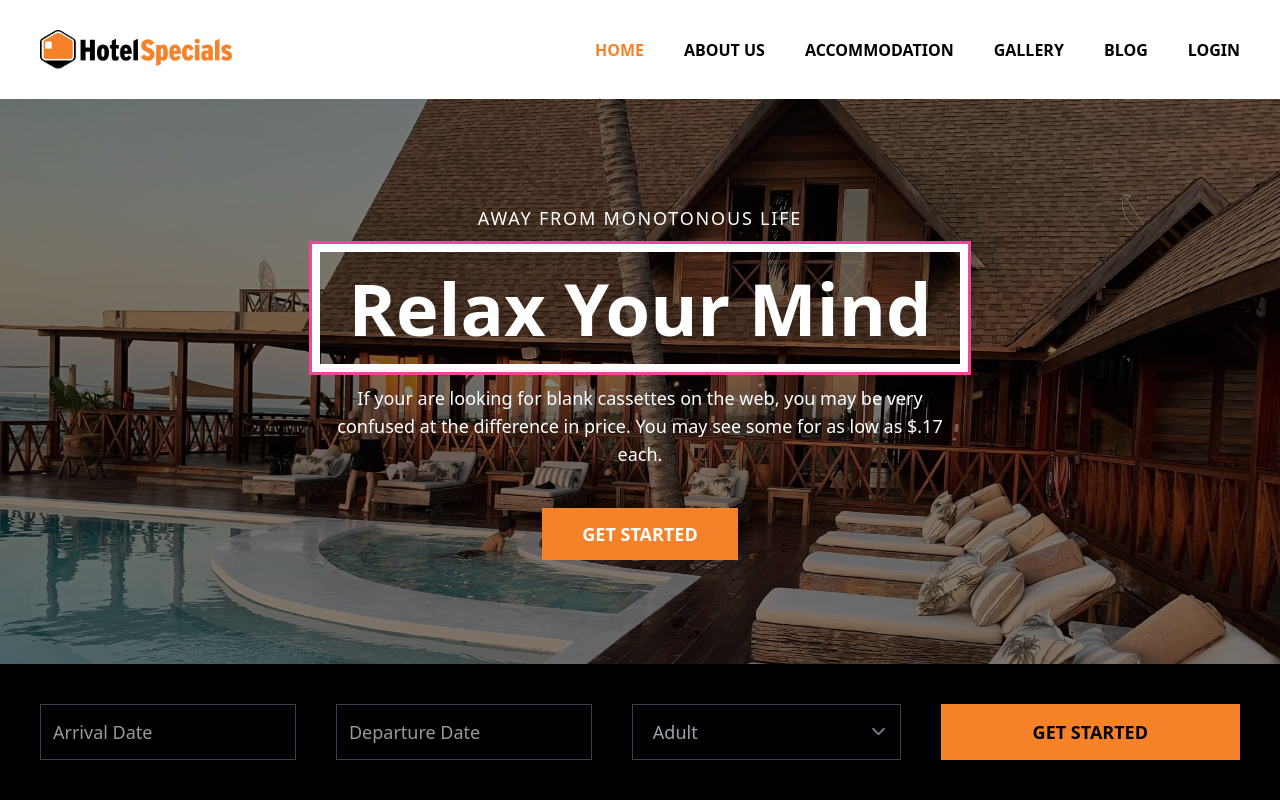
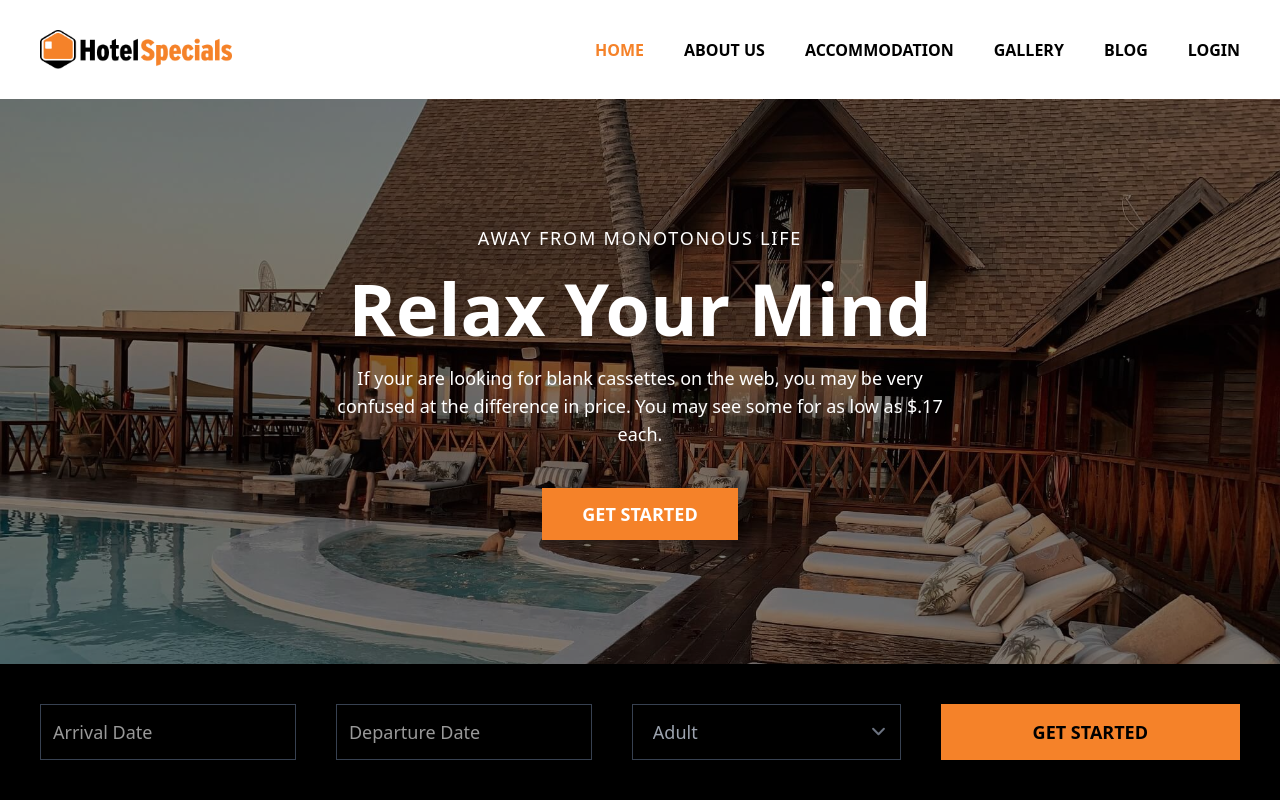
Before and after one commit to shamim-coder/hotel-specials-client, a React (Create React App) app: page / in a window 1280 px wide. Shown: the top 800 px of the page. Built offline with nearby package versions, Linux system fonts and the light colour scheme; no server answers.

Commit message:
update navbar

```diff
--- a/src/Pages/Shared/Header/HeaderContents/HeaderContents.js
+++ b/src/Pages/Shared/Header/HeaderContents/HeaderContents.js
@@ -4,7 +4,7 @@ const HeaderContents = () => {
     return (
         <div className="mx-auto text-center text-white leading-8 w-1/2">
             <h5 className="uppercase text-lg tracking-widest">away from monotonous life</h5>
-            <h1 className="text-7xl font-extrabold py-5 ring ring-pink-500 ring-offset-8 my-5">Relax Your Mind</h1>
+            <h1 className="text-7xl font-extrabold py-5">Relax Your Mind</h1>
             <p className="text-lg">If your are looking for blank cassettes on the web, you may be very confused at the difference in price. You may see some for as low as $.17 each.</p>
             <button className="bg-primary hover:bg-primary-500 transition font-semibold px-10 py-3 uppercase text-lg mt-10">Get Started</button>
         </div>
```
